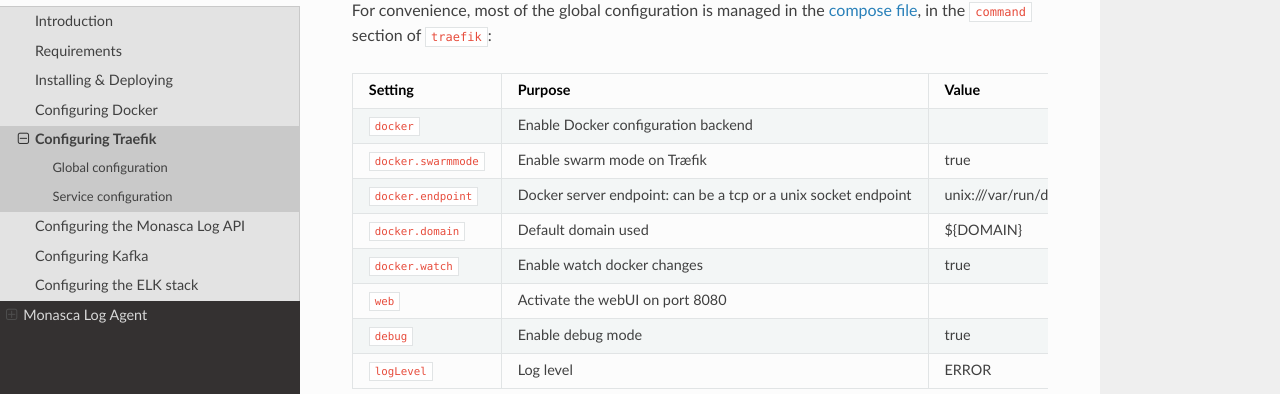
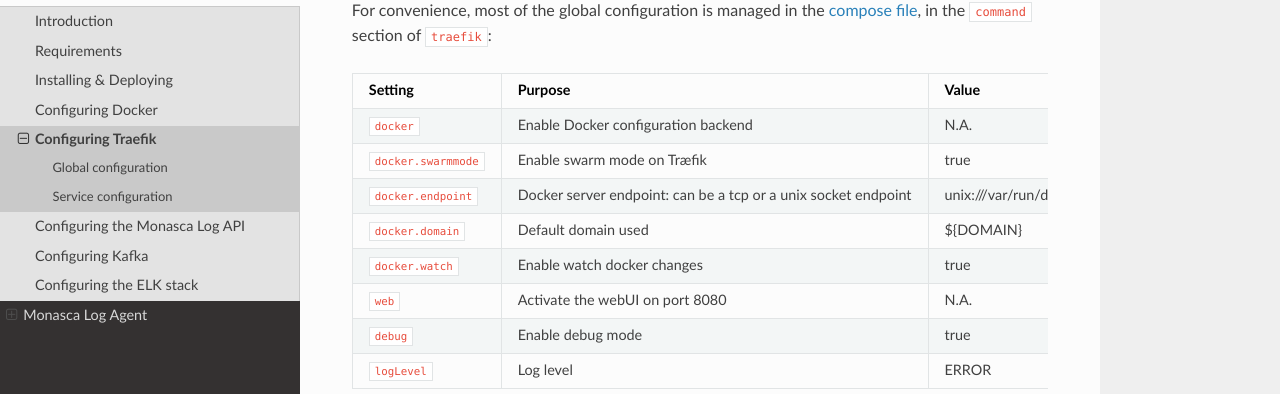
Before and after one commit to martel-innovate/deep-log-inspection, an MkDocs documentation site: the page built from doc/install/traefik.md, in a window 1280 px wide and 900 px high. Shown: the part 396-790 px from the top of the window. Built offline with MkDocs 1.6.1, drawn with Linux system fonts in a browser that asks for light colours; nearby versions of some CDN libraries; old or Windows-style settings are respelled for this version of MkDocs.

Commit message:
adjusted tables

```diff
--- a/doc/install/traefik.md
+++ b/doc/install/traefik.md
@@ -8,12 +8,12 @@ For convenience, most of the global configuration is managed in the [compose fil
 
 | Setting | Purpose | Value |
 | - | - | - |
-| `docker` | Enable Docker configuration backend | |
+| `docker` | Enable Docker configuration backend | N.A. |
 | `docker.swarmmode` | Enable swarm mode on Træfik | true |
 | `docker.endpoint` | Docker server endpoint: can be a tcp or a unix socket endpoint | unix:///var/run/docker.sock |
 | `docker.domain` | Default domain used | ${DOMAIN} |
 | `docker.watch` | Enable watch docker changes | true |
-| `web` | Activate the webUI on port 8080 | |
+| `web` | Activate the webUI on port 8080 | N.A. |
 | `debug` | Enable debug mode | true |
 | `logLevel` | Log level | ERROR |
 
@@ -32,7 +32,9 @@ All service-specific configurations are also managed in the [compose file](../..
 | `traefik.backend.circuitbreaker.expression` | Create a circuit breaker to be used against the backend, preventing high loads on failing servers | unset | NetworkErrorRatio() > 0.5 | NetworkErrorRatio() > 0.5 |
 | `traefik.port` | Register this port: useful when the container exposes multiples ports | 8090 | 9200 | 5601 |
 | `traefik.enable` | Enable this container in Traefik | true | true | true |
-| `traefik.frontend.rule` | Override the default frontend rule | Host:${DOMAIN};Method:POST;PathPrefix:/v3.0 | Host:elastic.${DOMAIN} | Host:kibana.${DOMAIN} |
+| `traefik.frontend.rule` | Override the default frontend rule | Host:${DOMAIN}; | Host:elastic.${DOMAIN} | Host:kibana.${DOMAIN} |
+||| Method:POST; |||
+||| PathPrefix:/v3.0 |||
 | `traefik.frontend.passHostHeader` | Forward client Host header to the backend | false | false | false |
 | `traefik.frontend.entryPoints` | Assign this frontend to entry points | http,https | http,https | http,https |
 | `traefik.docker.network` | Set the docker network to use for connections to this container | backend | backend | backend |
```
